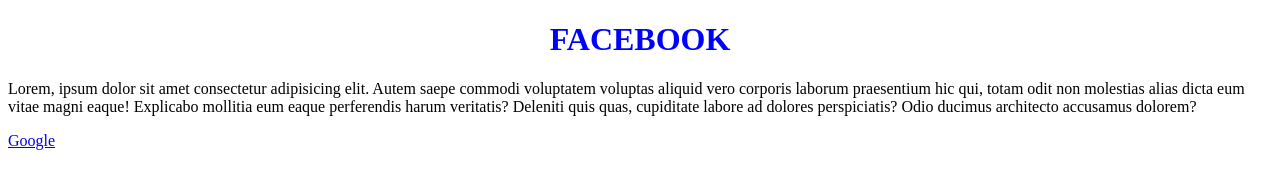
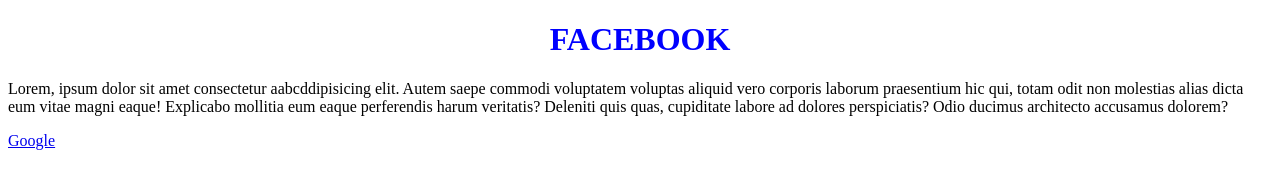
Before and after one commit to anfasp2001/anfasp2001.github.io, a plain HTML site: page index.html in a window 1280 px wide. Drawn offline with Linux system fonts and the light colour scheme.

Commit message:
edited index page

```diff
--- a/index.html
+++ b/index.html
@@ -8,7 +8,7 @@
 </head>
 <body>
     <h1 style="color: blue;text-align:center">FACEBOOK</h1>
-    <p>Lorem, ipsum dolor sit amet consectetur adipisicing elit. Autem saepe commodi voluptatem voluptas aliquid vero corporis laborum praesentium hic qui, totam odit non molestias alias dicta eum vitae magni eaque! Explicabo mollitia eum eaque perferendis harum veritatis? Deleniti quis quas, cupiditate labore ad dolores perspiciatis? Odio ducimus architecto accusamus dolorem?</p>
+    <p>Lorem, ipsum dolor sit amet consectetur aabcddipisicing elit. Autem saepe commodi voluptatem voluptas aliquid vero corporis laborum praesentium hic qui, totam odit non molestias alias dicta eum vitae magni eaque! Explicabo mollitia eum eaque perferendis harum veritatis? Deleniti quis quas, cupiditate labore ad dolores perspiciatis? Odio ducimus architecto accusamus dolorem?</p>
     <a href="https://www.google.com">Google</a>
 </body>
 </html>
```
